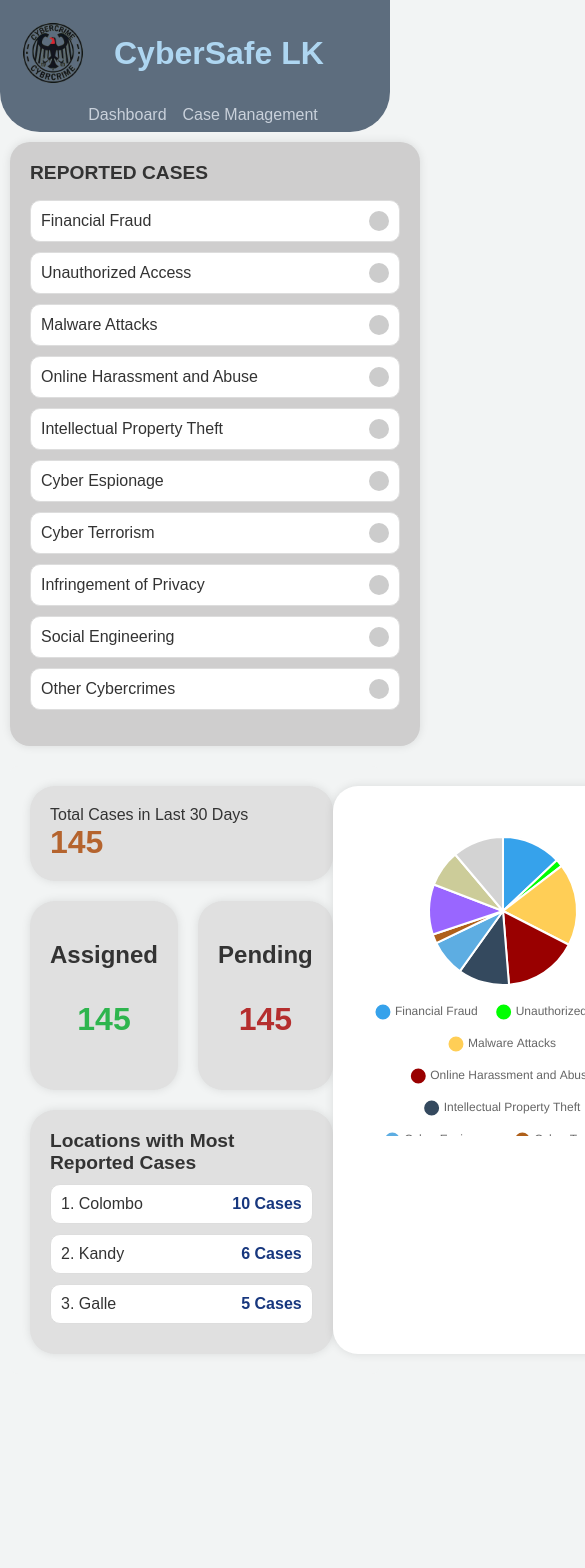
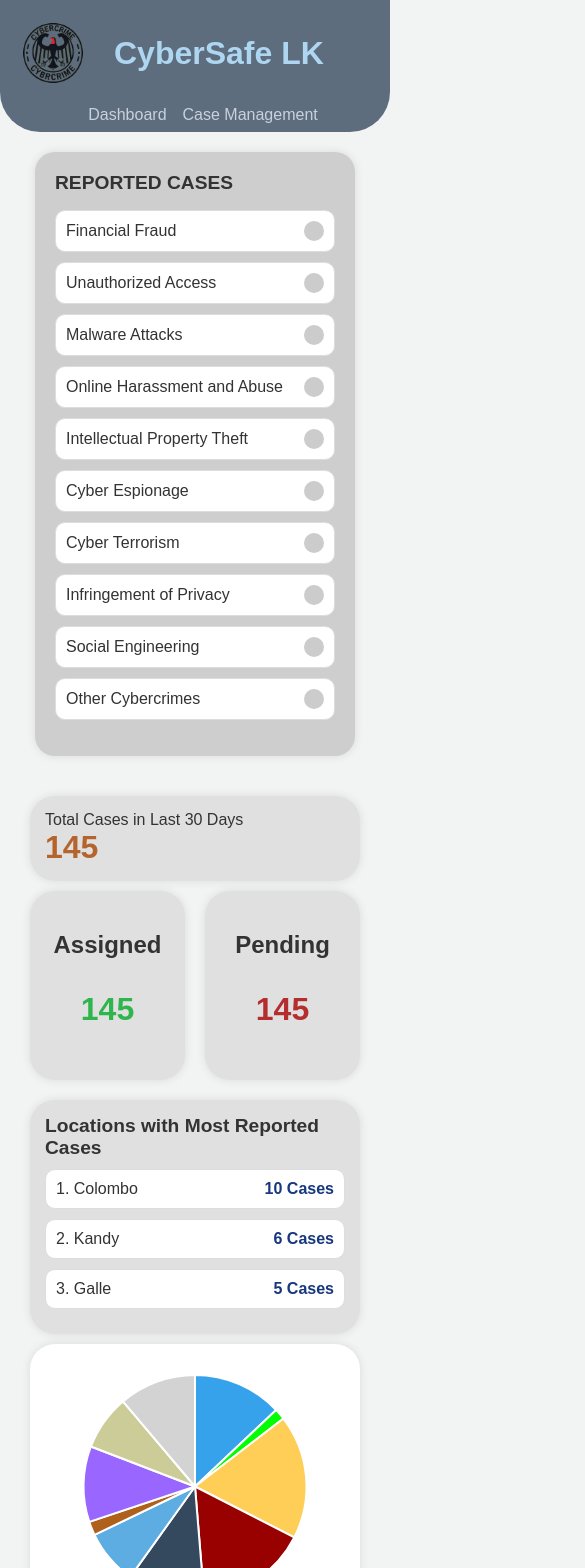
Before and after one commit to VihaFernando/CrimeWatchLK, a React (Create React App) app: page /admin in a window 390 px wide. Shown: the top 1568 px of the page, 585 px wide, since content can reach past the window. Before the commit the page ends 1384 px from the top, so only its background shows below. Built offline with nearby package versions, Linux system fonts and the light colour scheme.

Commit message:
made the admin page responsive

```diff
--- a/src/admin_pages/AdminInterface.css
+++ b/src/admin_pages/AdminInterface.css
@@ -187,45 +187,49 @@
     height: 480px;
 }
 
-/* Extra small devices (phones, 600px and down) */
-@media only screen and (max-width: 600px) {
+/* CSS for responsiveness */
+@media only screen and (max-width: 1250px) {
   .content {
-      flex-direction: column; /* Stack sidebar and main content vertically */
-      padding: 10px; /* Adjust padding for smaller screens */
-  }
-
-  .sidebar {
-      width: 100%; /* Take full width on smaller screens */
-      margin-bottom: 20px; /* Add space between sidebar and main content */
+    flex-direction: column;
+    align-items: center; /* Center items horizontally */
   }
 
   .main-content {
-      margin-left: 0; /* Remove margin on left for main content */
+    margin-left: 0;
+  }
+}
+
+@media only screen and (max-width: 740px) {
+  .sidebar {
+    width: 80%;
+    margin-bottom: 20px;
+    align-self: center; /* Center the sidebar horizontally */
+  }
+
+  .main-content {
+    flex-direction: column;
+    margin-left: 0;
+    align-items: center; /* Center items horizontally */
   }
 
   .main {
-      margin-right: 0; /* Adjust margin for main content */
+    margin-right: 0;
+  }
+}
+
+@media only screen and (max-width: 490px) {
+  .locations,
+  .total-cases {
+    padding: 15px;
+    margin-bottom: 10px;
   }
 
   .chart {
-      height: auto; /* Allow chart height to adjust based on content */
-  }
-}
+    padding: 15px;
+    padding-top: 30px;
+    min-height: 450px;
+    padding-bottom: 10%;
 
-/* Small devices (tablets, 768px and up) */
-@media only screen and (min-width: 768px) {
-  .sidebar {
-      width: 300px; /* Adjust width of sidebar for tablets */
-  }
-}
-
-/* Medium devices (desktops, 992px and up) */
-@media only screen and (min-width: 992px) {
-  .content {
-      padding: 20px; /* Restore padding for medium and larger screens */
   }
 
-  .main-content {
-      margin-left: 50px; /* Restore margin between sidebar and main content */
-  }
 }
--- a/src/admin_pages/AdminInterface.jsx
+++ b/src/admin_pages/AdminInterface.jsx
@@ -61,6 +61,13 @@
       usePointStyle: true // Use custom marker instead of colored square
     }
   };
+  const chartOptions = {
+    plugins: {
+      legend: legendOptions
+    },
+    responsive: true,
+    maintainAspectRatio: false // Allow the chart to adjust size based on container
+  };
 
   return (
     <div className="admin-interface">
@@ -107,8 +114,8 @@
             </div>
           </div>
           <div className="chart">
-            <Pie data={data} options={{ plugins: { legend: legendOptions } }} />
-          </div>
+    <Pie data={data} options={chartOptions} />
+  </div>
         </div>
       </div>
     </div>
```
